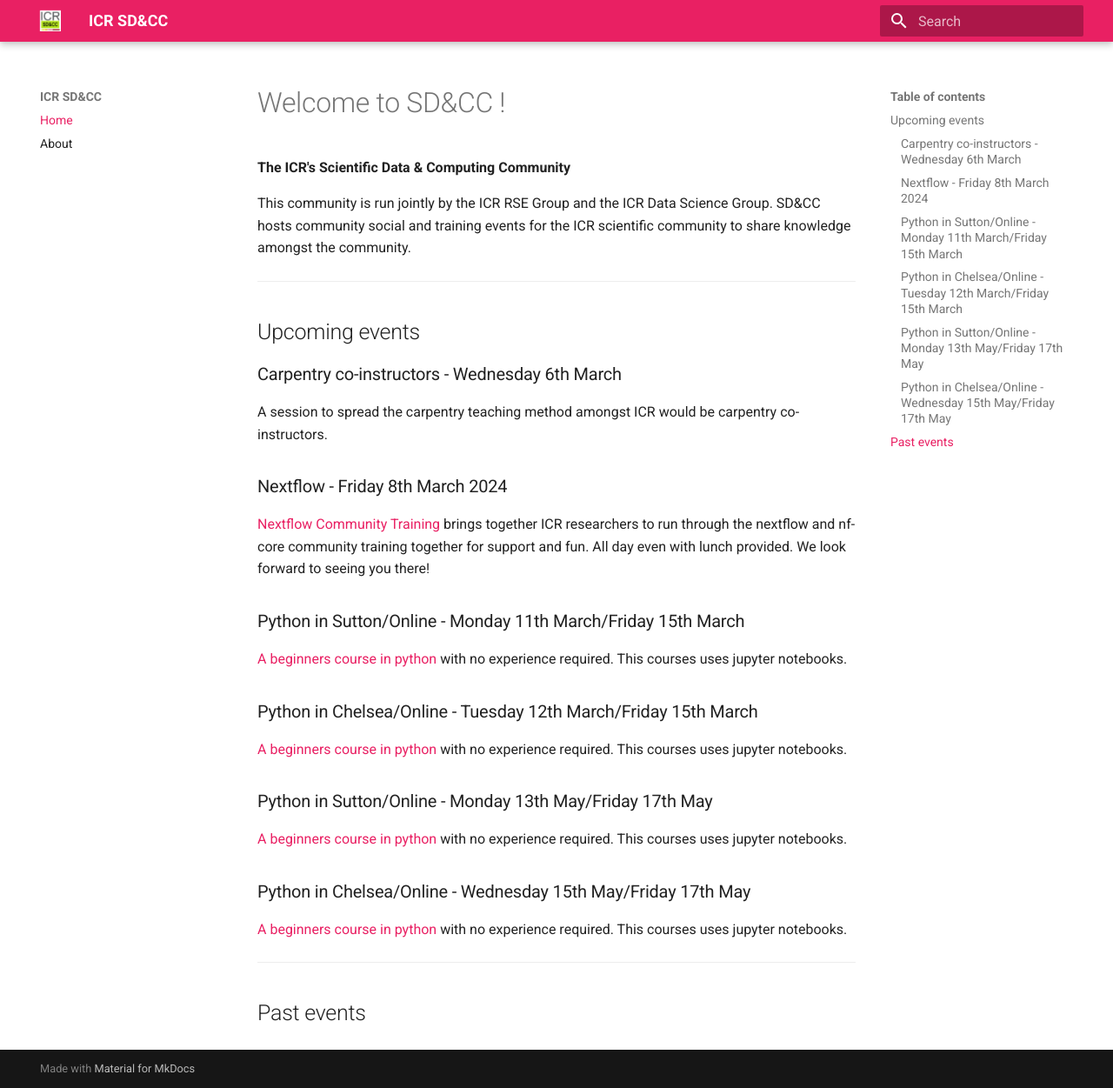
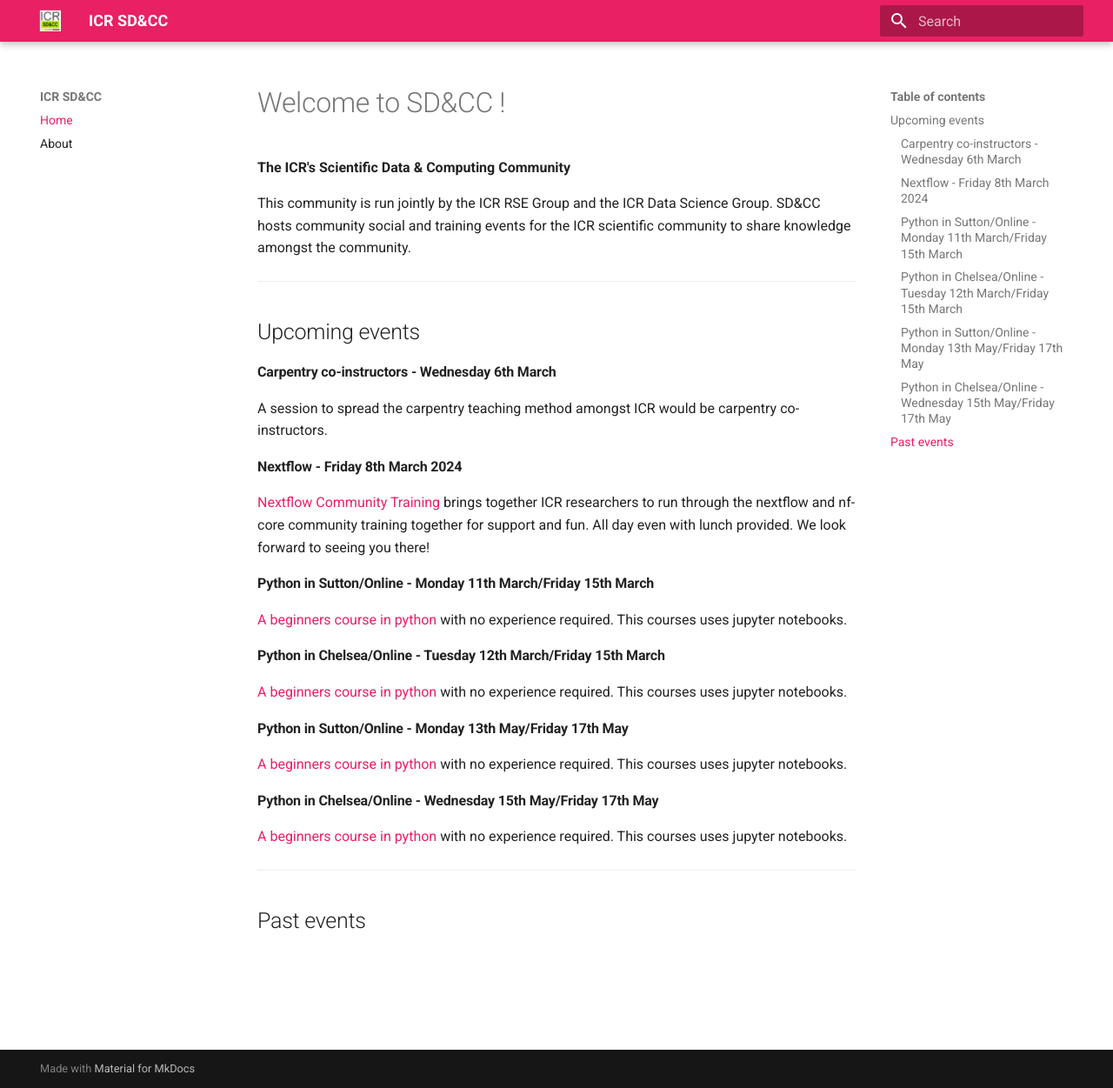
Before and after one commit to ICR-SD-CC/ICR-SD-CC.github.io, an MkDocs documentation site: the page built from docs/index.md, in a window 1280 px wide and 1251 px high. Shown: the whole window at 87% size. Built offline with MkDocs 1.6.1 and Material for MkDocs 9.7.7, drawn with Linux system fonts in a browser that asks for light colours.

```diff
--- a/docs/index.md
+++ b/docs/index.md
@@ -7,22 +7,23 @@ This community is run jointly by the ICR RSE Group and the ICR Data Science Grou
 ---
 
 ## Upcoming events
-### Carpentry co-instructors - Wednesday 6th March
+
+#### Carpentry co-instructors - Wednesday 6th March
 A session to spread the carpentry teaching method amongst ICR would be carpentry co-instructors.
 
-### Nextflow - Friday 8th March 2024
+#### Nextflow - Friday 8th March 2024
 [Nextflow Community Training](https://training.icr.ac.uk/coursed.php?course=1087) brings together ICR researchers to run through the nextflow and nf-core community training together for support and fun. All day even with lunch provided. We look forward to seeing you there!
 
-### Python in Sutton/Online - Monday 11th March/Friday 15th March
+#### Python in Sutton/Online - Monday 11th March/Friday 15th March
 [A beginners course in python](https://training.icr.ac.uk/coursed.php?course=544) with no experience required. This courses uses jupyter notebooks.
 
-### Python in Chelsea/Online - Tuesday 12th March/Friday 15th March
+#### Python in Chelsea/Online - Tuesday 12th March/Friday 15th March
 [A beginners course in python](https://training.icr.ac.uk/coursed.php?course=544) with no experience required. This courses uses jupyter notebooks.
 
-### Python in Sutton/Online - Monday 13th May/Friday 17th May
+#### Python in Sutton/Online - Monday 13th May/Friday 17th May
 [A beginners course in python](https://training.icr.ac.uk/coursed.php?course=544) with no experience required. This courses uses jupyter notebooks.
 
-### Python in Chelsea/Online - Wednesday 15th May/Friday 17th May
+#### Python in Chelsea/Online - Wednesday 15th May/Friday 17th May
 [A beginners course in python](https://training.icr.ac.uk/coursed.php?course=544) with no experience required. This courses uses jupyter notebooks.
 
 
```
